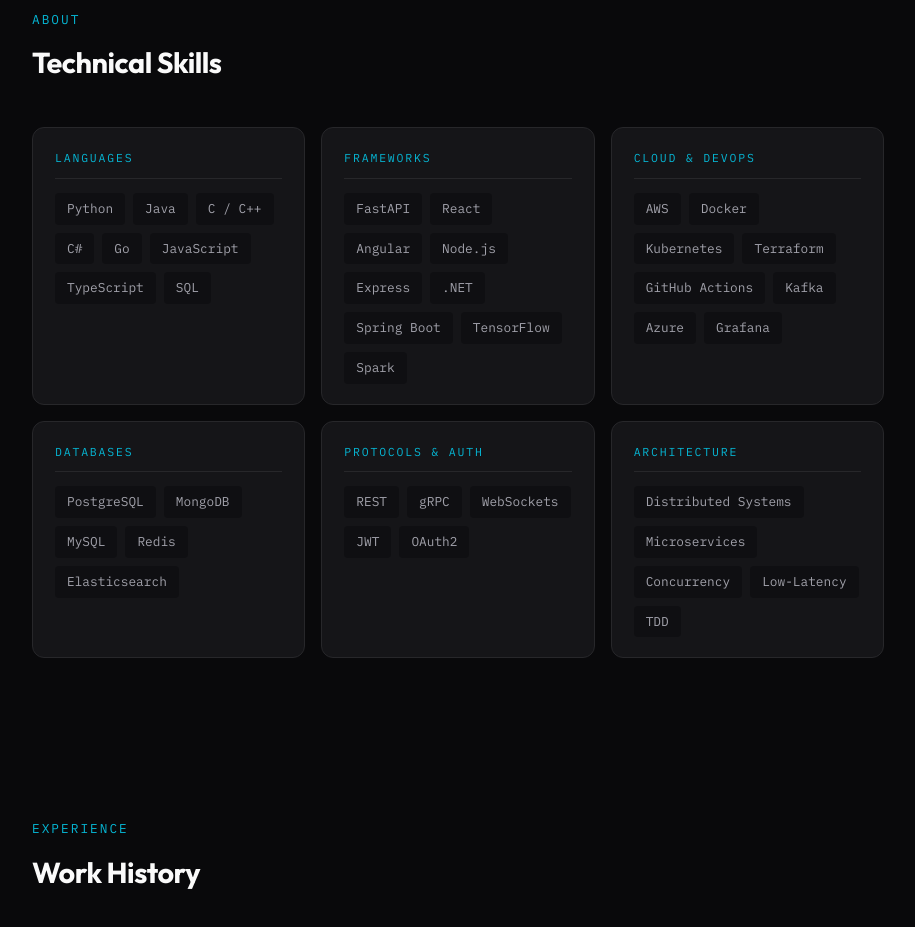
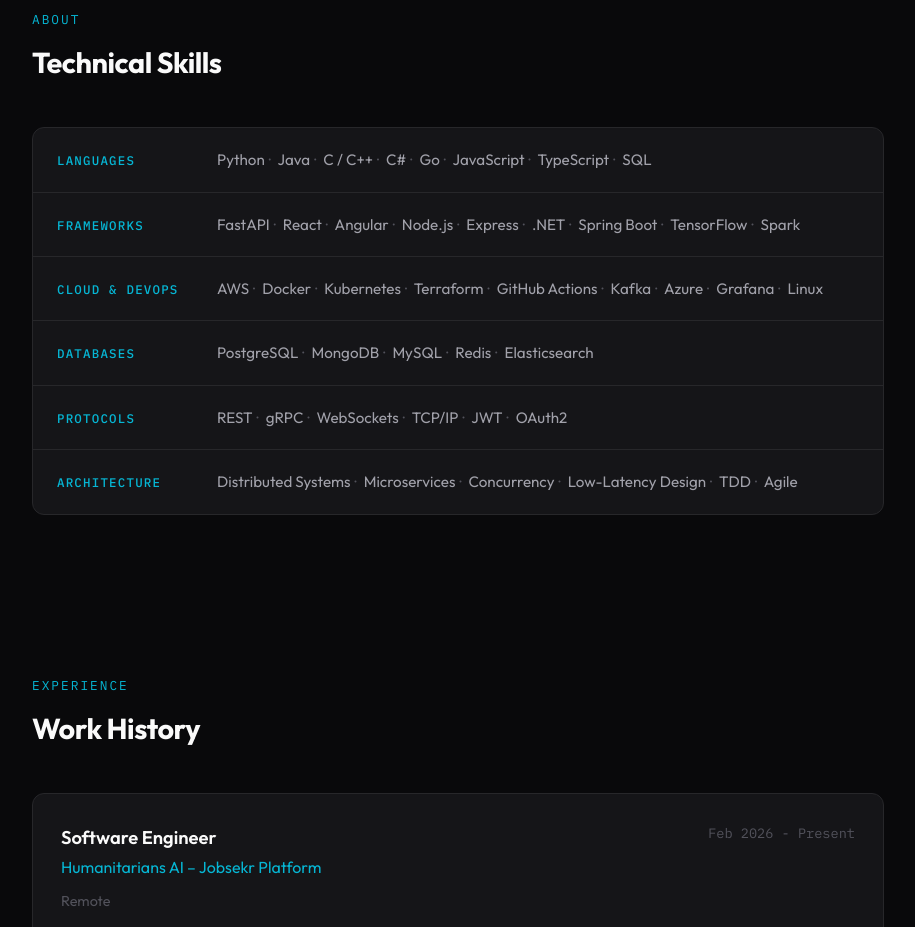
Before and after one commit to ssaurabh760/ssaurabh760.github.io, a plain HTML site: page index.html in a window 1280 px wide. Shown: the part 1100-2027 px from the top of the page, without its empty margins (182-1097 px from the left). Drawn offline with Linux system fonts and the light colour scheme.

Commit message:
Revise skills section to use table layout
Refactor skills section layout and update styles.

```diff
--- a/index.html
+++ b/index.html
@@ -282,54 +282,56 @@
             letter-spacing: -0.5px;
         }
 
-        /* Skills Grid */
-        .skills-section-grid {
-            display: grid;
-            grid-template-columns: repeat(auto-fit, minmax(260px, 1fr));
-            gap: 16px;
-        }
-
-        .skills-category {
+        /* Skills Section */
+        .skills-table {
             background: var(--bg-card);
             border: 1px solid var(--border);
             border-radius: 12px;
-            padding: 20px 22px;
-            transition: border-color 0.25s;
+            overflow: hidden;
         }
 
-        .skills-category:hover {
-            border-color: var(--border-light);
+        .skills-row {
+            display: grid;
+            grid-template-columns: 160px 1fr;
+            align-items: baseline;
+            padding: 18px 24px;
         }
 
-        .skills-category-label {
+        .skills-row + .skills-row {
+            border-top: 1px solid var(--border);
+        }
+
+        .skills-row-label {
             font-family: 'IBM Plex Mono', monospace;
-            font-size: 0.72rem;
+            font-size: 0.78rem;
             color: var(--accent);
             text-transform: uppercase;
-            letter-spacing: 1.8px;
-            margin-bottom: 14px;
-            padding-bottom: 10px;
-            border-bottom: 1px solid var(--border);
+            letter-spacing: 1.2px;
+            font-weight: 500;
+            padding-top: 2px;
         }
 
-        .skills-grid {
-            display: flex;
-            flex-wrap: wrap;
-            gap: 8px;
+        .skills-row-items {
+            font-size: 0.95rem;
+            color: var(--text-secondary);
+            line-height: 1.8;
         }
 
-        .skill-tag {
-            padding: 5px 12px;
-            border-radius: 4px;
-            font-family: 'IBM Plex Mono', monospace;
-            font-size: 0.8rem;
-            color: var(--text-secondary);
-            background: var(--bg-secondary);
-            transition: all 0.2s;
+        .skills-row-items span {
+            white-space: nowrap;
         }
 
-        .skill-tag:hover {
-            color: var(--accent);
+        .skills-row-items .sep {
+            color: var(--text-muted);
+            margin: 0 4px;
+        }
+
+        @media (max-width: 600px) {
+            .skills-row {
+                grid-template-columns: 1fr;
+                gap: 6px;
+                padding: 14px 20px;
+            }
         }
 
         /* Experience Cards */
@@ -604,80 +606,78 @@
                 <h2 class="section-title">Technical Skills</h2>
             </div>
 
-            <div class="skills-section-grid">
-                <div class="skills-category">
-                    <div class="skills-category-label">Languages</div>
-                    <div class="skills-grid">
-                        <span class="skill-tag">Python</span>
-                        <span class="skill-tag">Java</span>
-                        <span class="skill-tag">C / C++</span>
-                        <span class="skill-tag">C#</span>
-                        <span class="skill-tag">Go</span>
-                        <span class="skill-tag">JavaScript</span>
-                        <span class="skill-tag">TypeScript</span>
-                        <span class="skill-tag">SQL</span>
+            <div class="skills-table">
+                <div class="skills-row">
+                    <div class="skills-row-label">Languages</div>
+                    <div class="skills-row-items">
+                        <span>Python</span><span class="sep">·</span>
+                        <span>Java</span><span class="sep">·</span>
+                        <span>C / C++</span><span class="sep">·</span>
+                        <span>C#</span><span class="sep">·</span>
+                        <span>Go</span><span class="sep">·</span>
+                        <span>JavaScript</span><span class="sep">·</span>
+                        <span>TypeScript</span><span class="sep">·</span>
+                        <span>SQL</span>
                     </div>
                 </div>
-
-                <div class="skills-category">
-                    <div class="skills-category-label">Frameworks</div>
-                    <div class="skills-grid">
-                        <span class="skill-tag">FastAPI</span>
-                        <span class="skill-tag">React</span>
-                        <span class="skill-tag">Angular</span>
-                        <span class="skill-tag">Node.js</span>
-                        <span class="skill-tag">Express</span>
-                        <span class="skill-tag">.NET</span>
-                        <span class="skill-tag">Spring Boot</span>
-                        <span class="skill-tag">TensorFlow</span>
-                        <span class="skill-tag">Spark</span>
+                <div class="skills-row">
+                    <div class="skills-row-label">Frameworks</div>
+                    <div class="skills-row-items">
+                        <span>FastAPI</span><span class="sep">·</span>
+                        <span>React</span><span class="sep">·</span>
+                        <span>Angular</span><span class="sep">·</span>
+                        <span>Node.js</span><span class="sep">·</span>
+                        <span>Express</span><span class="sep">·</span>
+                        <span>.NET</span><span class="sep">·</span>
+                        <span>Spring Boot</span><span class="sep">·</span>
+                        <span>TensorFlow</span><span class="sep">·</span>
+                        <span>Spark</span>
                     </div>
                 </div>
-
-                <div class="skills-category">
-                    <div class="skills-category-label">Cloud & DevOps</div>
-                    <div class="skills-grid">
-                        <span class="skill-tag">AWS</span>
-                        <span class="skill-tag">Docker</span>
-                        <span class="skill-tag">Kubernetes</span>
-                        <span class="skill-tag">Terraform</span>
-                        <span class="skill-tag">GitHub Actions</span>
-                        <span class="skill-tag">Kafka</span>
-                        <span class="skill-tag">Azure</span>
-                        <span class="skill-tag">Grafana</span>
+                <div class="skills-row">
+                    <div class="skills-row-label">Cloud & DevOps</div>
+                    <div class="skills-row-items">
+                        <span>AWS</span><span class="sep">·</span>
+                        <span>Docker</span><span class="sep">·</span>
+                        <span>Kubernetes</span><span class="sep">·</span>
+                        <span>Terraform</span><span class="sep">·</span>
+                        <span>GitHub Actions</span><span class="sep">·</span>
+                        <span>Kafka</span><span class="sep">·</span>
+                        <span>Azure</span><span class="sep">·</span>
+                        <span>Grafana</span><span class="sep">·</span>
+                        <span>Linux</span>
                     </div>
                 </div>
-
-                <div class="skills-category">
-                    <div class="skills-category-label">Databases</div>
-                    <div class="skills-grid">
-                        <span class="skill-tag">PostgreSQL</span>
-                        <span class="skill-tag">MongoDB</span>
-                        <span class="skill-tag">MySQL</span>
-                        <span class="skill-tag">Redis</span>
-                        <span class="skill-tag">Elasticsearch</span>
+                <div class="skills-row">
+                    <div class="skills-row-label">Databases</div>
+                    <div class="skills-row-items">
+                        <span>PostgreSQL</span><span class="sep">·</span>
+                        <span>MongoDB</span><span class="sep">·</span>
+                        <span>MySQL</span><span class="sep">·</span>
+                        <span>Redis</span><span class="sep">·</span>
+                        <span>Elasticsearch</span>
                     </div>
                 </div>
-
-                <div class="skills-category">
-                    <div class="skills-category-label">Protocols & Auth</div>
-                    <div class="skills-grid">
-                        <span class="skill-tag">REST</span>
-                        <span class="skill-tag">gRPC</span>
-                        <span class="skill-tag">WebSockets</span>
-                        <span class="skill-tag">JWT</span>
-                        <span class="skill-tag">OAuth2</span>
+                <div class="skills-row">
+                    <div class="skills-row-label">Protocols</div>
+                    <div class="skills-row-items">
+                        <span>REST</span><span class="sep">·</span>
+                        <span>gRPC</span><span class="sep">·</span>
+                        <span>WebSockets</span><span class="sep">·</span>
+                        <span>TCP/IP</span><span class="sep">·</span>
+                        <span>JWT</span><span class="sep">·</span>
+                        <span>OAuth2</span>
                     </div>
                 </div>
-
-                <div class="skills-category">
-                    <div class="skills-category-label">Architecture</div>
-                    <div class="skills-grid">
-                        <span class="skill-tag">Distributed Systems</span>
-                        <span class="skill-tag">Microservices</span>
-                        <span class="skill-tag">Concurrency</span>
-                        <span class="skill-tag">Low-Latency</span>
-                        <span class="skill-tag">TDD</span>
+                <div class="skills-row">
+                    <div class="skills-row-label">Architecture</div>
+                    <div class="skills-row-items">
+                        <span>Distributed Systems</span><span class="sep">·</span>
+                        <span>Microservices</span><span class="sep">·</span>
+                        <span>Concurrency</span><span class="sep">·</span>
+                        <span>Low-Latency Design</span><span class="sep">·</span>
+                        <span>TDD</span><span class="sep">·</span>
+                        <span>Agile</span>
                     </div>
                 </div>
             </div>
```
